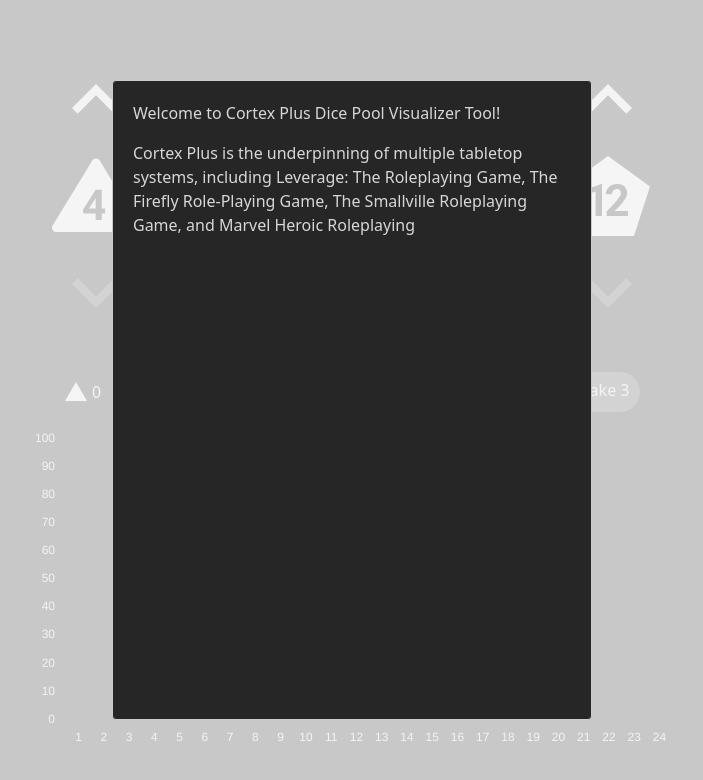
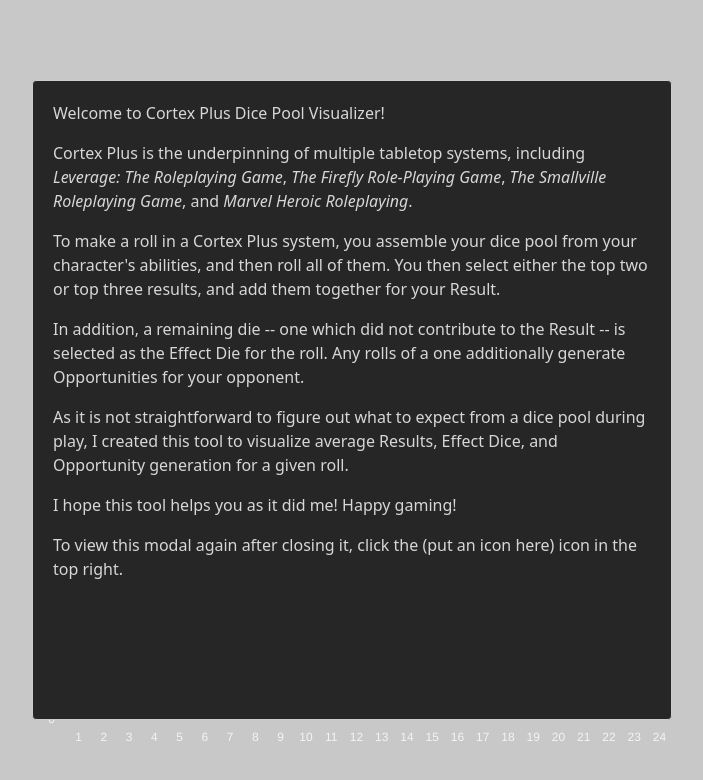
Before and after one commit to emoutrey/MarvelHeroicDicePoolVisualizer, a React (Vite) app: page / in a window 1280 px wide. Shown: the top 780 px of the page, without its empty margins (288-991 px from the left). Built offline with nearby package versions, Linux system fonts and the light colour scheme.

Commit message:
Doing the modal this way instead so I can add css

```diff
--- a/src/NewUserModal.tsx
+++ b/src/NewUserModal.tsx
@@ -1,12 +1,12 @@
 import Modal from 'react-modal';
 import colors from 'tailwindcss/colors'
-import modalContent from './modalContent.json';
 
 const customStyles = {
   content: {
     backgroundColor: colors.neutral[800],
-    width: '480px',
-    minHeight: '80vh',
+    width: '50vw',
+    minWidth: '480px',
+    height: '80vh',
     top: '50%',
     left: '50%',
     transform: 'translate(-50%, -50%)',
@@ -27,7 +27,13 @@
             onAfterClose={setCookie}
             contentLabel={'aria'}
         >
-            {Object.entries(modalContent).map(([key, value]) => (<div key={key} className="mb-4">{value}</div>))}
+            <div className="mb-4">Welcome to Cortex Plus Dice Pool Visualizer!</div>
+            <div className="mb-4">Cortex Plus is the underpinning of multiple tabletop systems, including <i>Leverage: The Roleplaying Game</i>, <i>The Firefly Role-Playing Game</i>, <i>The Smallville Roleplaying Game</i>, and <i>Marvel Heroic Roleplaying</i>.</div>
+            <div className="mb-4">To make a roll in a Cortex Plus system, you assemble your dice pool from your character's abilities, and then roll all of them. You then select either the top two or top three results, and add them together for your Result.</div>
+            <div className="mb-4">In addition, a remaining die -- one which did not contribute to the Result -- is selected as the Effect Die for the roll. Any rolls of a one additionally generate Opportunities for your opponent.</div>
+            <div className="mb-4">As it is not straightforward to figure out what to expect from a dice pool during play, I created this tool to visualize average Results, Effect Dice, and Opportunity generation for a given roll.</div>
+            <div className="mb-4">I hope this tool helps you as it did me! Happy gaming!</div>
+            <div className="mb-4">To view this modal again after closing it, click the (put an icon here) icon in the top right.</div>
         </Modal>
     )
 }
--- a/src/modalContent.json
+++ /dev/null
@@ -1,5 +0,0 @@
-{
-    "1": "Welcome to Cortex Plus Dice Pool Visualizer Tool!",
-    "2": "Cortex Plus is the underpinning of multiple tabletop systems, including Leverage: The Roleplaying Game, The Firefly Role-Playing Game, The Smallville Roleplaying Game, and Marvel Heroic Roleplaying",
-    "3": ""
-}
```
